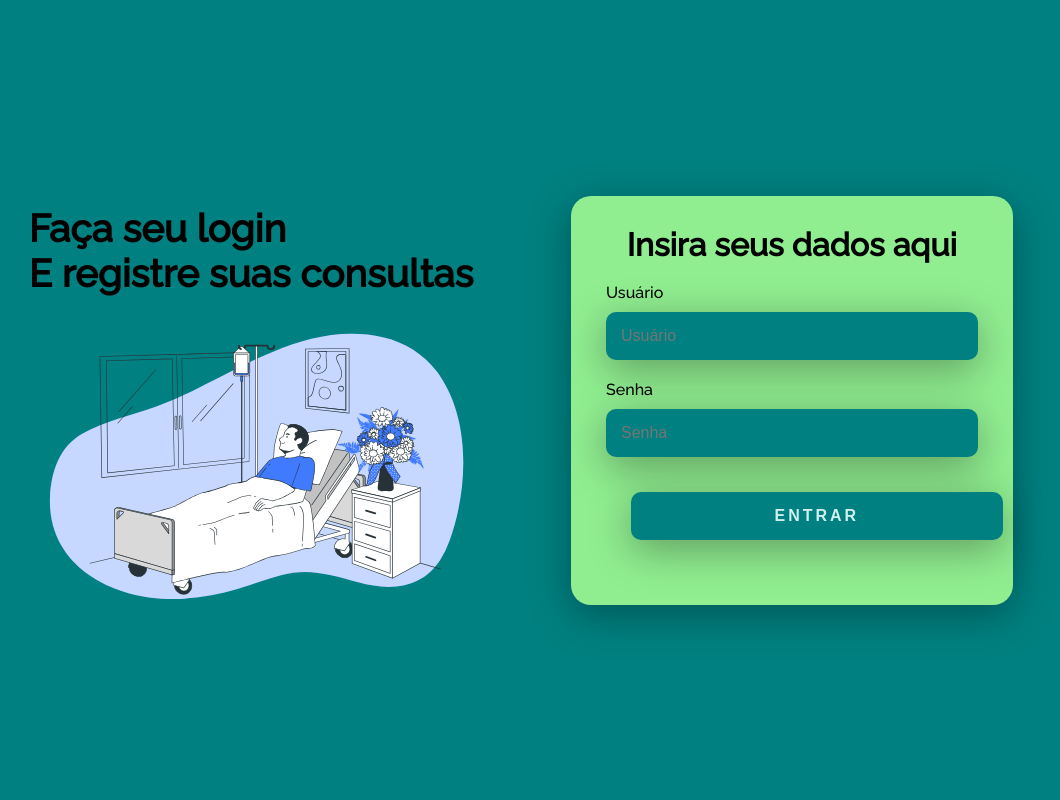
After one commit to MorbiDarkAngel/sistema-de-farmacos, a PHP site: page /loginTeste.php in a window 1280 px wide. The commit adds this page. Shown: the whole page, without its empty margins (69-1129 px from the left). Run offline with PHP 8.4, Linux system fonts and the light colour scheme.

Commit message:
24-11-2022
Login criado com sucesso + sessão + destruir sessão + consulta de fármacos e suas interações medicamentosas

```diff
--- /dev/null
+++ b/loginTeste.php
@@ -0,0 +1,77 @@
+<!DOCTYPE html>
+<html lang="pt-br">
+<head>
+  <title>Login</title>
+  <meta charset="UTF-8">
+  <meta http-equiv="X-UA-Compatible" content="IE-edge">
+  <meta name="viewport" content="width-device-width, initial=scale=1.0">
+   <link rel="stylesheet" href="style.css">
+  <?php include ('config.php'); //Função de conexão ao Banco de Dados  ?>
+</head>
+
+<body>
+<?php
+session_start(); // Inicia a sessão
+if (@$_REQUEST['botao']=="Entrar")
+{
+
+  $login = $_POST['login'];
+  $senha = $_POST['senha'];
+     $criptografada = base64_encode($senha);
+
+  $decriptografada = base64_decode($criptografada);
+  echo "Linha 24 criptografada::::: \n $criptografada";
+  echo "Linha 25 decriptografada::::: \n $decriptografada";
+
+  $query = "SELECT * FROM usuario WHERE login = '$login' AND senha = '$criptografada' ";
+  $result = mysqli_query($con, $query);
+  echo "\nFora do While";
+  while ($coluna=mysqli_fetch_array($result))
+  {
+    echo "Entrou no While";
+
+    $_SESSION["id_usuario"]= $coluna["id_usuario"];
+    $_SESSION["login"] = $coluna["login"];
+    $_SESSION["tipo"] = $coluna["tipo"];
+    $niv = $coluna['tipo'];
+    if($niv == true)
+    {
+      if($niv == "ADMIN"){
+      header("Location: paginaAdmin.php");
+      exit;
+      }
+
+      if($niv == "USER"){
+      header("Location: index.php");
+      exit;
+      }
+    }
+  }
+}
+?>
+  <div class="main-login">
+    <div class="left-login">
+      <h1>Faça seu login<br>E registre suas consultas</h1>
+      <img src="imagem.svg" class="imagem" alt="imagem">
+    </div>
+    <div class="right-login">
+      <div class="card-login">
+        <h1>Insira seus dados aqui</h1>
+        <form action=# method=post class="textfield">
+        <div class="textfield">
+          <label for="usuario">Usuário</label>
+          <input type=text name=login placeholder="Usuário">
+        </div>
+
+         <div class="textfield">
+          <label for="senha">Senha</label>
+          <input type=password name=senha placeholder="Senha">
+        </div>
+         <input class="btn-login" type=submit name=botao value=Entrar>
+      </form>
+      </div>
+    </div>
+  </div>
+</div>
+</body>
+</html>
```
Also changed, not shown: index.php (+3 -9 lines), logoff.php (added, +8 -0 lines), paginaAdmin.php (added, +78 -0 lines).
